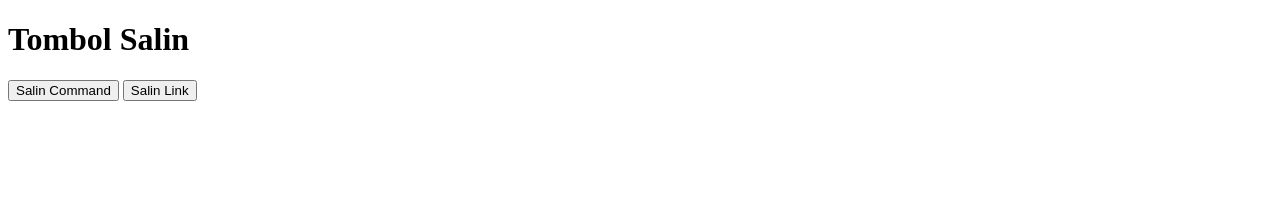
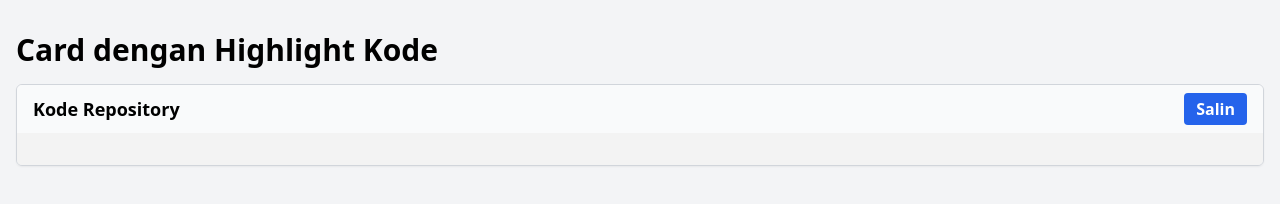
Before and after one commit to Gopartner/android-sdk-installer-termux, a website: page index.html in a window 1280 px wide. Drawn offline with nearby package versions, Linux system fonts and the light colour scheme; some icons are missing.

Commit message:
Pesan komit dari oackage.json

```diff
--- a/index.html
+++ b/index.html
@@ -4,16 +4,43 @@
   <meta charset="UTF-8">
   <meta name="viewport" content="width=device-width, initial-scale=1.0">
   <title>Android SDK Installer Termux</title>
-  <link rel="stylesheet" href="styles.css">
+  <!-- Tailwind CSS dari CDN -->
+  <link href="https://cdn.jsdelivr.net/npm/tailwindcss@2.2.19/dist/tailwind.min.css" rel="stylesheet">
+  <!-- Heroicons -->
+  <link href="https://cdn.jsdelivr.net/npm/@heroicons/react/outline.min.css" rel="stylesheet">
+  <!-- Highlight.js -->
+  <link rel="stylesheet" href="https://cdnjs.cloudflare.com/ajax/libs/highlight.js/11.3.1/styles/default.min.css">
+  <script src="https://cdnjs.cloudflare.com/ajax/libs/highlight.js/11.3.1/highlight.min.js"></script>
 </head>
-<body>
-  <div class="container">
-    <h1>Tombol Salin</h1>
-    <button id="copyCommandButton" onclick="copyCommand()">Salin Command</button>
-    <button id="copyLinkButton" onclick="copyLink()">Salin Link</button>
-    <p id="copiedText"></p>
+<body class="bg-gray-100">
+  <div class="container mx-auto px-4 py-8">
+    <h1 class="text-3xl font-bold mb-4">Card dengan Highlight Kode</h1>
+    <div class="border border-gray-300 rounded-md overflow-hidden shadow-sm">
+      <div class="bg-gray-50 px-4 py-2 flex items-center justify-between">
+        <h2 class="text-lg font-semibold">Kode Repository</h2>
+        <button onclick="copyLink()" class="px-3 py-1 bg-blue-600 text-white font-semibold rounded hover:bg-blue-700 focus:outline-none focus:ring-2 focus:ring-blue-500">Salin</button>
+      </div>
+      <pre><code id="code" class="html"></code></pre>
+    </div>
   </div>
 
-  <script src="script.js"></script>
+  <script>
+    function copyLink() {
+      var linkToCopy = "https://github.com/Gopartner/android-sdk-installer-termux.git";
+
+      navigator.clipboard.writeText(linkToCopy)
+        .then(() => {
+          alert("Link berhasil disalin: " + linkToCopy);
+        })
+        .catch(err => {
+          console.error('Gagal menyalin link: ', err);
+        });
+    }
+
+    document.addEventListener('DOMContentLoaded', (event) => {
+      // Highlight kode menggunakan Highlight.js
+      hljs.highlightElement(document.getElementById('code'));
+    });
+  </script>
 </body>
 </html>
```
